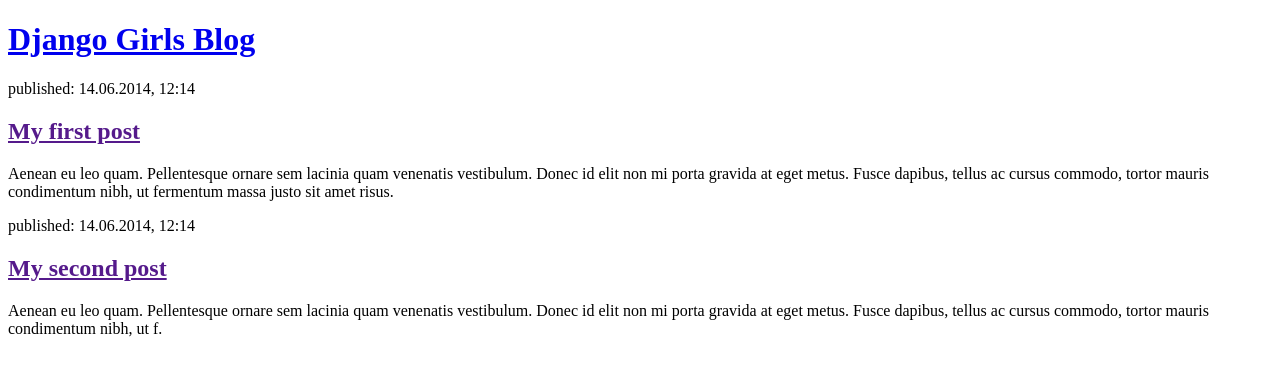
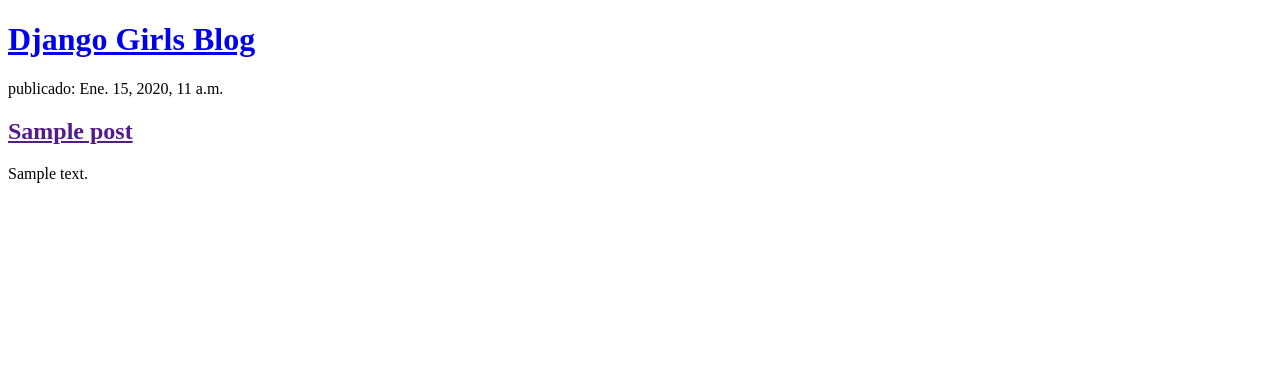
Before and after one commit to LorenaCapo/my-first-blog, a Django app: page / in a window 1280 px wide. Shown: the top 376 px of the page. Run offline with Django 3.2, Linux system fonts and the light colour scheme; tables that the repository leaves empty hold one stand-in row (values such as "Sample post").

Commit message:
Segundo cambio HTML

```diff
--- a/blog/templates/blog/post_list.html
+++ b/blog/templates/blog/post_list.html
@@ -3,7 +3,7 @@
 <head>
 	<meta charset="utf-8">
 	<meta http-equiv="X-UA-Compatible" content="IE=edge">
-	<title>Django Girls blog</title>
+	<title>Lorena's blog</title>
 	<link rel="stylesheet" href="">
 </head>
 <body>
@@ -11,16 +11,12 @@
         <h1><a href="/">Django Girls Blog</a></h1>
     </div>
 
-    <div>
-        <p>published: 14.06.2014, 12:14</p>
-        <h2><a href="">My first post</a></h2>
-            <p>Aenean eu leo quam. Pellentesque ornare sem lacinia quam venenatis vestibulum. Donec id elit non mi porta gravida at eget metus. Fusce dapibus, tellus ac cursus commodo, tortor mauris condimentum nibh, ut fermentum massa justo sit amet risus.</p>
-        </div>
-
-        <div>
-            <p>published: 14.06.2014, 12:14</p>
-            <h2><a href="">My second post</a></h2>
-            <p>Aenean eu leo quam. Pellentesque ornare sem lacinia quam venenatis vestibulum. Donec id elit non mi porta gravida at eget metus. Fusce dapibus, tellus ac cursus commodo, tortor mauris condimentum nibh, ut f.</p>
-        </div>
+   {% for post in posts %}
+    	<div>
+      		<p> publicado: {{ post.publised_date }}</p>
+        	<h2><a href="">{{ post.title }}</a></h2>
+        	<p>{{ post.text|linebreaksbr }}</p>
+    	</div>
+	{% endfor %}
 </body>
 </html>
--- a/blog/views.py
+++ b/blog/views.py
@@ -1,6 +1,9 @@
 from django.shortcuts import render
+from django.utils import timezone
+from .models import Post
 
 # Create your views here.
 
 def post_list(request):
-	return render(request, 'blog/post_list.html', {})
+	posts = Post.objects.filter(publised_date__lte=timezone.now()).order_by('publised_date')
+	return render(request, 'blog/post_list.html', {'posts': posts})
```
